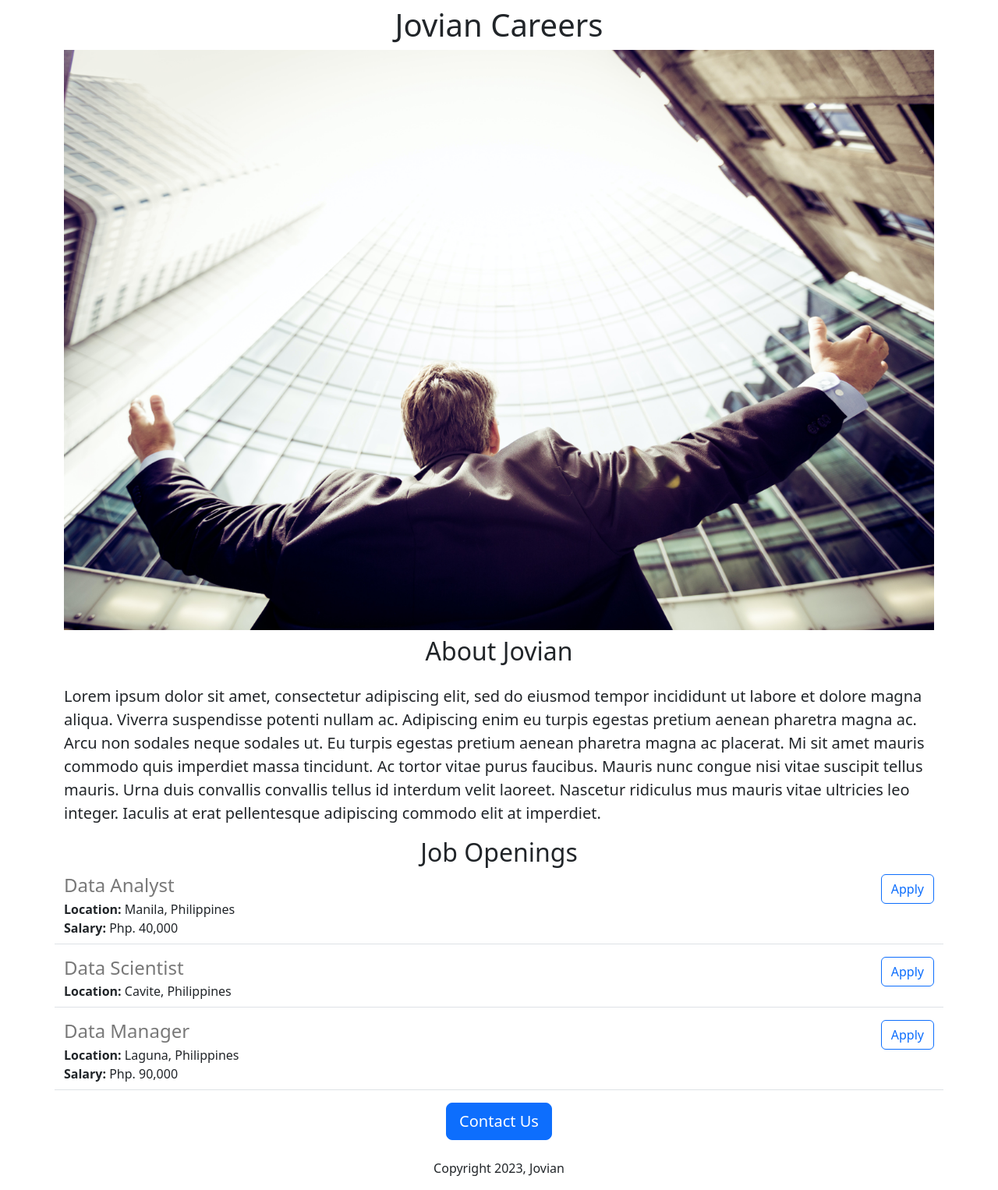
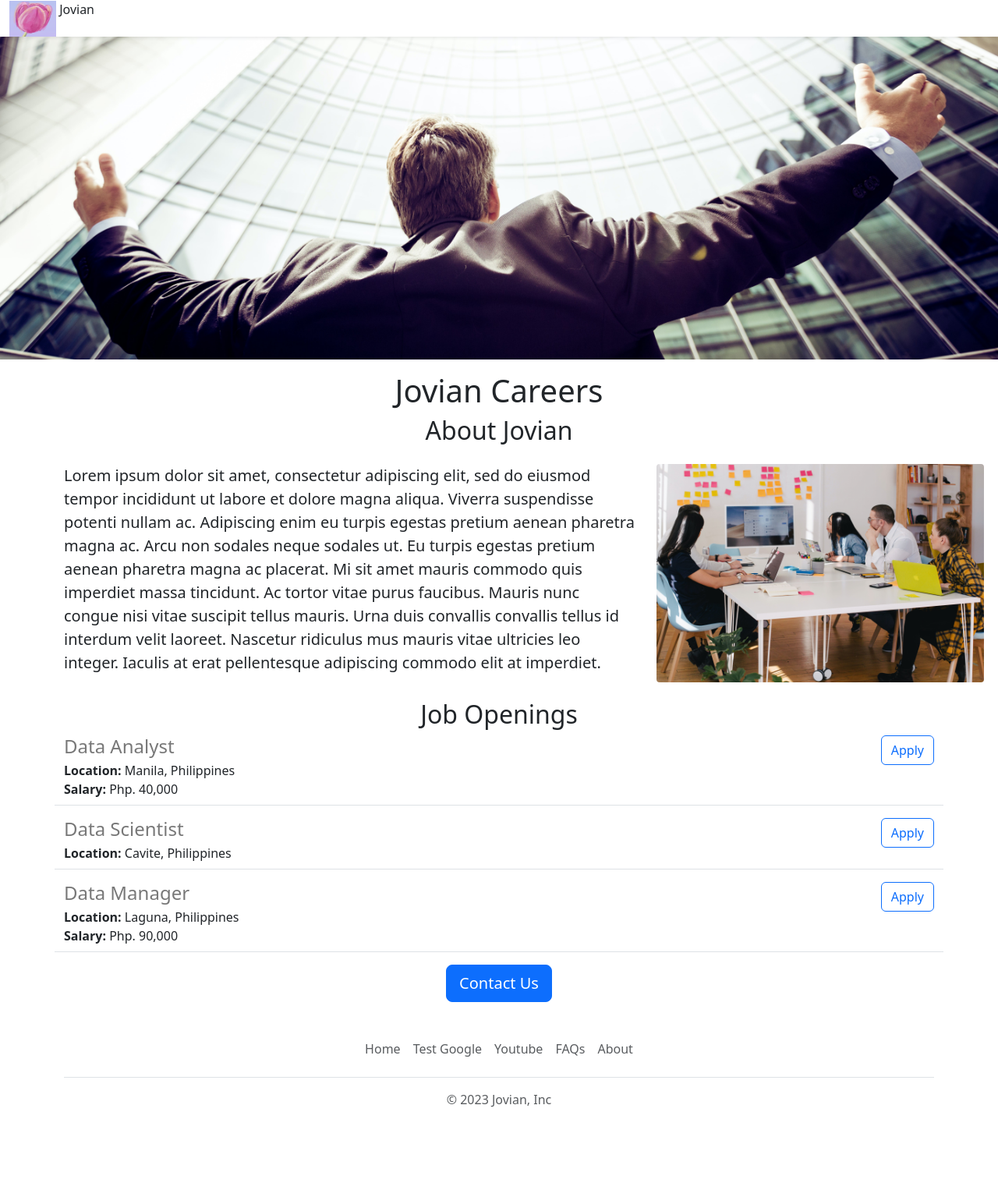
Before and after one commit to HueyBayer/Data-Driven-Web, a Flask app: page / in a window 1280 px wide. Shown: the whole page at 78% size. After the commit the page ends 1420 px from the top, so only its background shows below. Run offline with Flask 3, Linux system fonts and the light colour scheme.

Commit message:
functional and aesthetic improvements

```diff
--- /dev/null
+++ b/templates/footer.html
@@ -0,0 +1,12 @@
+<div class="container">
+  <footer class="py-3 my-4">
+    <ul class="nav justify-content-center border-bottom pb-3 mb-3">
+      <li class="nav-item"><a href="https://first-web-application.onrender.com" class="nav-link px-2 text-body-secondary" target="_blank">Home</a></li>
+      <li class="nav-item"><a href="https://google.com" class="nav-link px-2 text-body-secondary" target="_blank">Test Google</a></li>
+      <li class="nav-item"><a href="https://youtube.com target="_blank"" class="nav-link px-2 text-body-secondary">Youtube</a></li>
+      <li class="nav-item"><a href="mailto:xoveman575@naymedia.com?subject=Question%20about%20Job%20Openings&body=My%20name%3A%20%3CYour%20name%3E%0D%0A%0D%0AQuestion%3A%20%3Cyour%20question%3E%0D%0A" class="nav-link px-2 text-body-secondary" target="_blank">FAQs</a></li>
+      <li class="nav-item"><a href="https://first-web-application.onrender.com" class="nav-link px-2 text-body-secondary" target="_blank">About</a></li>
+    </ul>
+    <p class="text-center text-body-secondary">&copy; 2023 Jovian, Inc</p>
+  </footer>
+</div>
--- a/templates/home.html
+++ b/templates/home.html
@@ -12,11 +12,19 @@
     </style>
   </head>
   <body>
+    {% include 'nav.html'%}
+    <img class = "img-fluid" id= "banner" style="margin-bottom: 8px;" src = "https://first-web-application--hueybayer.repl.co/static/banner.jpg">
     <div class = "container">
     <h1 class = "text-center mt-2 mb-2" >Jovian Careers</h1>
-    <img class = "img-fluid" id= "banner" src = "https://first-web-application--hueybayer.repl.co/static/banner.jpg">
     <h2 class = "text-center mt-2 mb-4">About Jovian</h2>
+    <div class="row" style="margin-bottom: 16px;">
+      <div class="col-md-8">
     <p class = "lead">Lorem ipsum dolor sit amet, consectetur adipiscing elit, sed do eiusmod tempor incididunt ut labore et dolore magna aliqua. Viverra suspendisse potenti nullam ac. Adipiscing enim eu turpis egestas pretium aenean pharetra magna ac. Arcu non sodales neque sodales ut. Eu turpis egestas pretium aenean pharetra magna ac placerat. Mi sit amet mauris commodo quis imperdiet massa tincidunt. Ac tortor vitae purus faucibus. Mauris nunc congue nisi vitae suscipit tellus mauris. Urna duis convallis convallis tellus id interdum velit laoreet. Nascetur ridiculus mus mauris vitae ultricies leo integer. Iaculis at erat pellentesque adipiscing commodo elit at imperdiet.</p>
+      </div>
+      <div class="d-none d-md-block col-4">
+      <img src="/static/people.jpg" style="height: 280px;border-radius: 4px;">
+      </div>
+    </div>
     <h2 class = "text-center">Job Openings</h2>
     <div>
       {% for n in jobs %}
@@ -24,9 +32,9 @@
       {% endfor %}
     </div>
     <div class="text-center">
-    <button class= "btn btn-primary btn-lg">Contact Us</button>
-      <p class="mt-4">Copyright 2023, Jovian</p>
+    <a href="mailto:xoveman575@naymedia.com?subject=Question%20about%20Job%20Openings&body=My%20name%3A%20%3CYour%20name%3E%0D%0A%0D%0AQuestion%3A%20%3Cyour%20question%3E%0D%0A" class= "btn btn-primary btn-lg">Contact Us</a>
     </div>
     </div>
+    {% include 'footer.html' %}
   </body>
 </html>
--- a/templates/jobitem.html
+++ b/templates/jobitem.html
@@ -13,6 +13,6 @@
   {% endif %}
   </div>
   <div class = "col-3" style = "text-align: right;">
-      <button type="button" class="btn btn-outline-primary" >Apply</button>
+      <a href="mailto:xoveman575@naymedia.com?subject=Application%20for%20{{n['title']}}&body=My%20name%3A%20%3CYour%20name%3E%0D%0A%0D%0AMy%20resume%20link%3A%20%3Cyour%20resume%20link%3E%0D%0A%0D%0AMy%20LinkedIn%20link%20%3Clinkedin%20link%3E" type="button" class="btn btn-outline-primary" >Apply</a>
   </div>
 </div>
--- /dev/null
+++ b/templates/nav.html
@@ -0,0 +1,10 @@
+<nav class="shadow-sm fixed-top bg-white">
+  <div class="container-fluid">
+    <a class="navbar-brand" href="#">
+      <img src="https://first-web-application--hueybayer.repl.co/static/logo.png" alt="Logo" width="60" height="46" class="d-inline-block align-text-top">
+      Jovian
+    </a>
+  </div>
+</nav>
+<div style="height:16px">
+</div>
```
Also changed, not shown: static/banner.jpg, static/logo.png (added), static/people.jpg (added).
